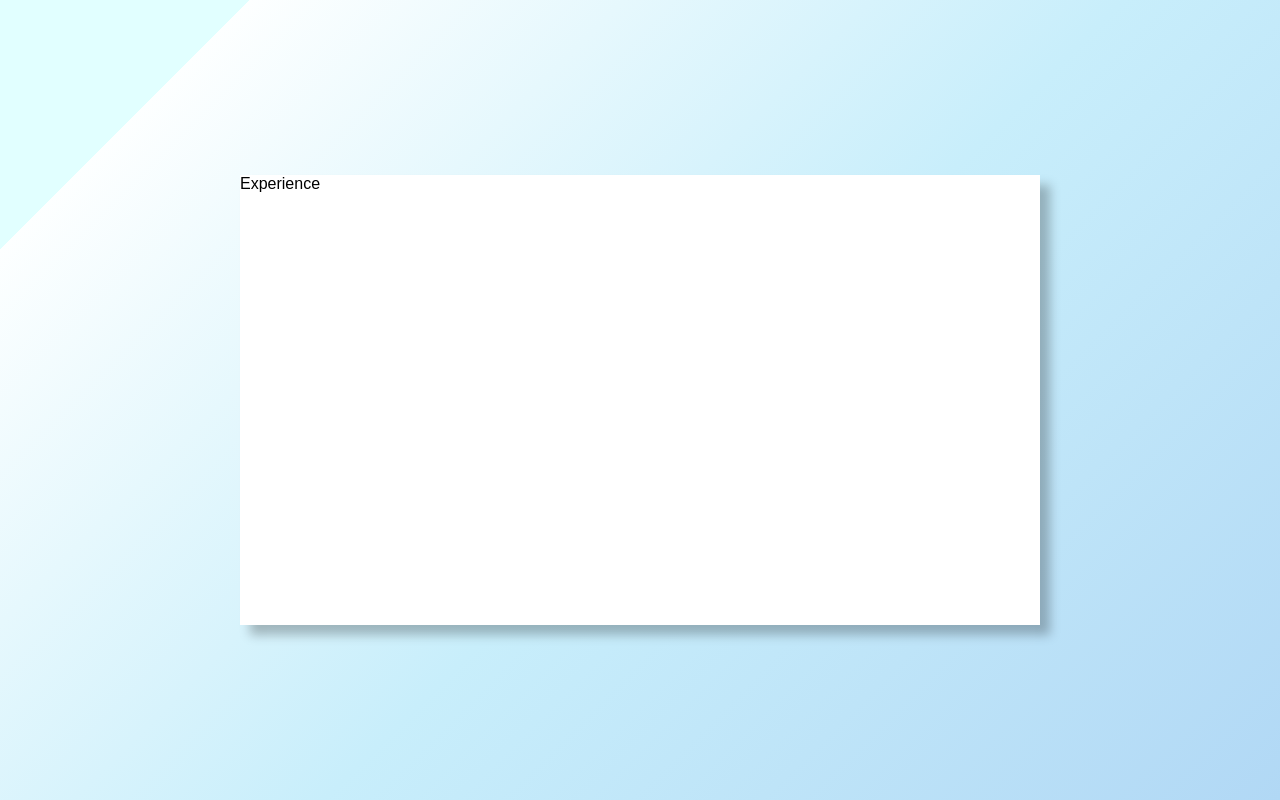
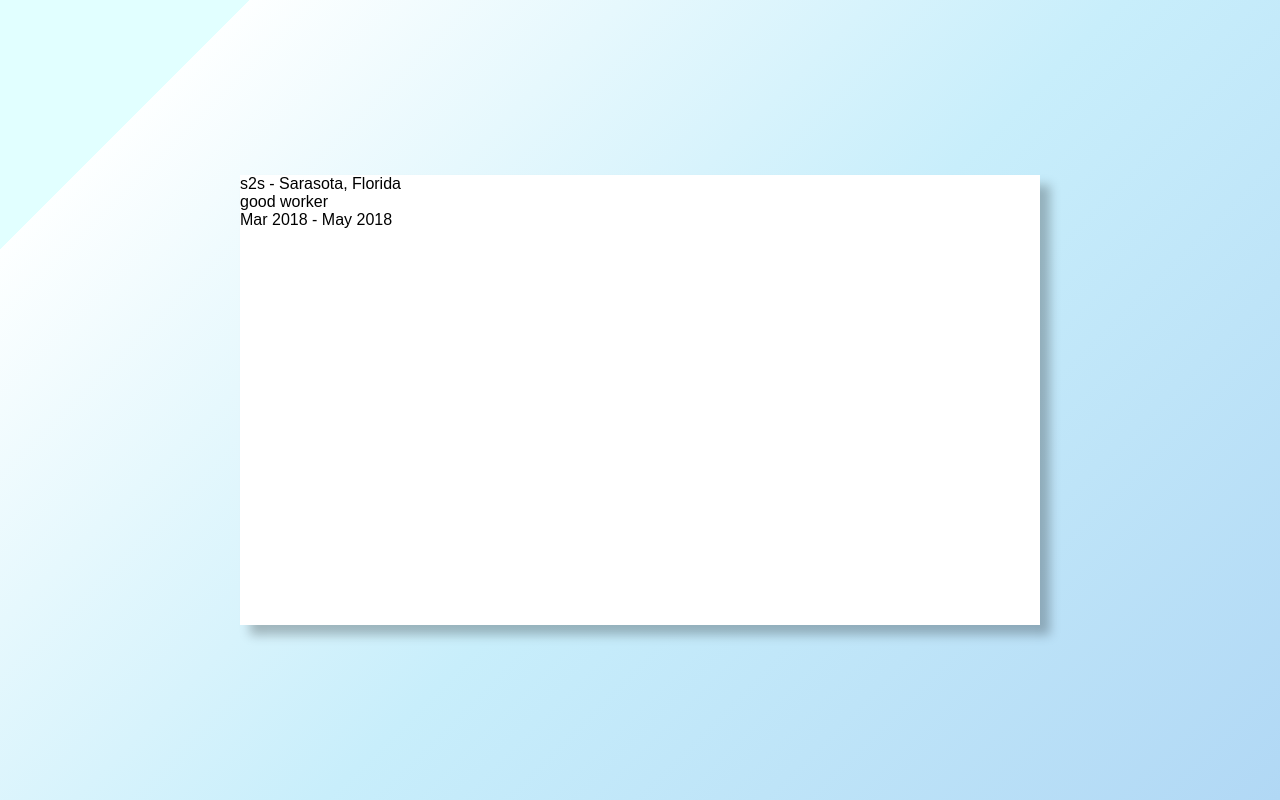
Before and after one commit to coryschimm/react-resume-site, a React (Create React App) app: page / in a window 1280 px wide. Both pictures are taken after a click on the element "Experience". Built offline with nearby package versions, Linux system fonts and the light colour scheme.

Commit message:
Education and experience views are now populating with data about our canidate

```diff
--- a/src/App.js
+++ b/src/App.js
@@ -78,7 +78,7 @@ class App extends Component {
         return (
           <EducationView
             cbChangeView={this.changeView}
-            canidateOverview={ResumeData}
+            canidateEducation={ResumeData.education}
           />
         );
 
@@ -94,7 +94,7 @@ class App extends Component {
         return (
           <ExperienceView
             cbChangeView={this.changeView}
-            canidateOverview={ResumeData}
+            canidateExperience={ResumeData.work}
           />
         );
 
--- a/src/EducationView.js
+++ b/src/EducationView.js
@@ -3,10 +3,12 @@ import styled from "styled-components";
 
 const Container = styled.div`
   display: flex;
-  flex-direction: row;
+  flex-direction: column;
   width: 100%;
   height: 100%;
 `;
+
+const EducationSection = styled.div``;
 
 class EducationView extends Component {
   constructor() {
@@ -15,8 +17,18 @@ class EducationView extends Component {
       visible: false,
       text: "anime"
     };
+
+    this.getEducationHighlights = this.getEducationHighlights.bind(this);
   }
 
+  getEducationHighlights() {
+    return this.props.canidateEducation.highlights.map(highlight => {
+      console.log("SADASDSA", highlight);
+      return <li>{highlight}</li>;
+    });
+  }
+
+  //todo: make this pretty and handle more than 1 education
   render() {
     return (
       <Container
@@ -24,7 +36,22 @@ class EducationView extends Component {
           this.props.cbChangeView("overview");
         }}
       >
-        Education
+        <EducationSection>
+          {this.props.canidateEducation.school +
+            " - " +
+            this.props.canidateEducation.location}
+        </EducationSection>
+        <EducationSection>
+          {this.props.canidateEducation.degree}
+        </EducationSection>
+        <EducationSection>
+          {this.props.canidateEducation.duration}
+        </EducationSection>
+        <EducationSection>
+          {"Cumulative Grade Point Average: " +
+            this.props.canidateEducation.gpa}
+        </EducationSection>
+        <ul>{this.getEducationHighlights()}</ul>
       </Container>
     );
   }
--- a/src/ExperienceView.js
+++ b/src/ExperienceView.js
@@ -1,12 +1,14 @@
 import React, { Component } from "react";
-import styled, { keyframes } from "styled-components";
+import styled from "styled-components";
 
 const Container = styled.div`
   display: flex;
-  flex-direction: row;
+  flex-direction: column;
   width: 100%;
   height: 100%;
 `;
+
+const ExperienceSection = styled.div``;
 
 class ExperienceView extends Component {
   constructor() {
@@ -15,6 +17,22 @@ class ExperienceView extends Component {
       visible: false,
       text: "anime"
     };
+
+    this.getExperience = this.getExperience.bind(this);
+  }
+
+  getExperience() {
+    return this.props.canidateExperience.map(position => {
+      return (
+        <React.Fragment>
+          <ExperienceSection>
+            {position.company + " - " + position.location}
+          </ExperienceSection>
+          <ExperienceSection>{position.position}</ExperienceSection>
+          <ExperienceSection>{position.duration}</ExperienceSection>
+        </React.Fragment>
+      );
+    });
   }
 
   render() {
@@ -24,7 +42,7 @@ class ExperienceView extends Component {
           this.props.cbChangeView("overview");
         }}
       >
-        Experience
+        {this.getExperience()}
       </Container>
     );
   }
--- a/src/SkillsView.js
+++ b/src/SkillsView.js
@@ -1,5 +1,5 @@
 import React, { Component } from "react";
-import styled, { keyframes } from "styled-components";
+import styled from "styled-components";
 
 const Container = styled.div`
   display: flex;
--- a/src/resume.json
+++ b/src/resume.json
@@ -10,5 +10,22 @@
       "addressLine1": "2712 Broadway St",
       "addressLine2": "CA 94115"
     }
+  },
+  "work": [
+    {
+      "company": "s2s",
+      "location": "Sarasota, Florida",
+      "position": "good worker",
+      "duration": "Mar 2018 - May 2018",
+      "highlights": ["1", "2"]
+    }
+  ],
+  "education": {
+    "school": "usfsm",
+    "location": "Sarasota, Florida",
+    "degree": "Bachelor of Science, Information Technology",
+    "duration": "Mar 2018 - May 2018",
+    "gpa": "3.55",
+    "highlights": ["1", "2"]
   }
 }
```
